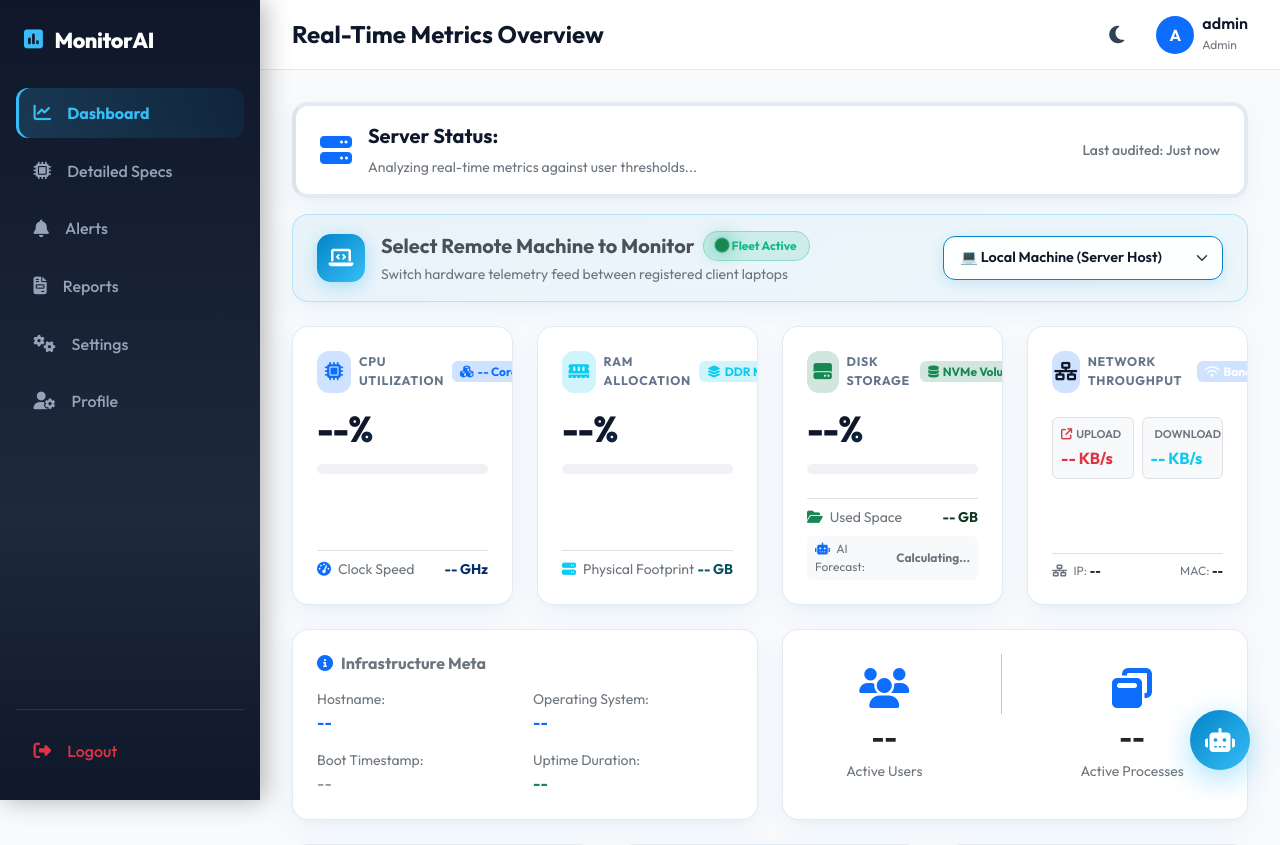
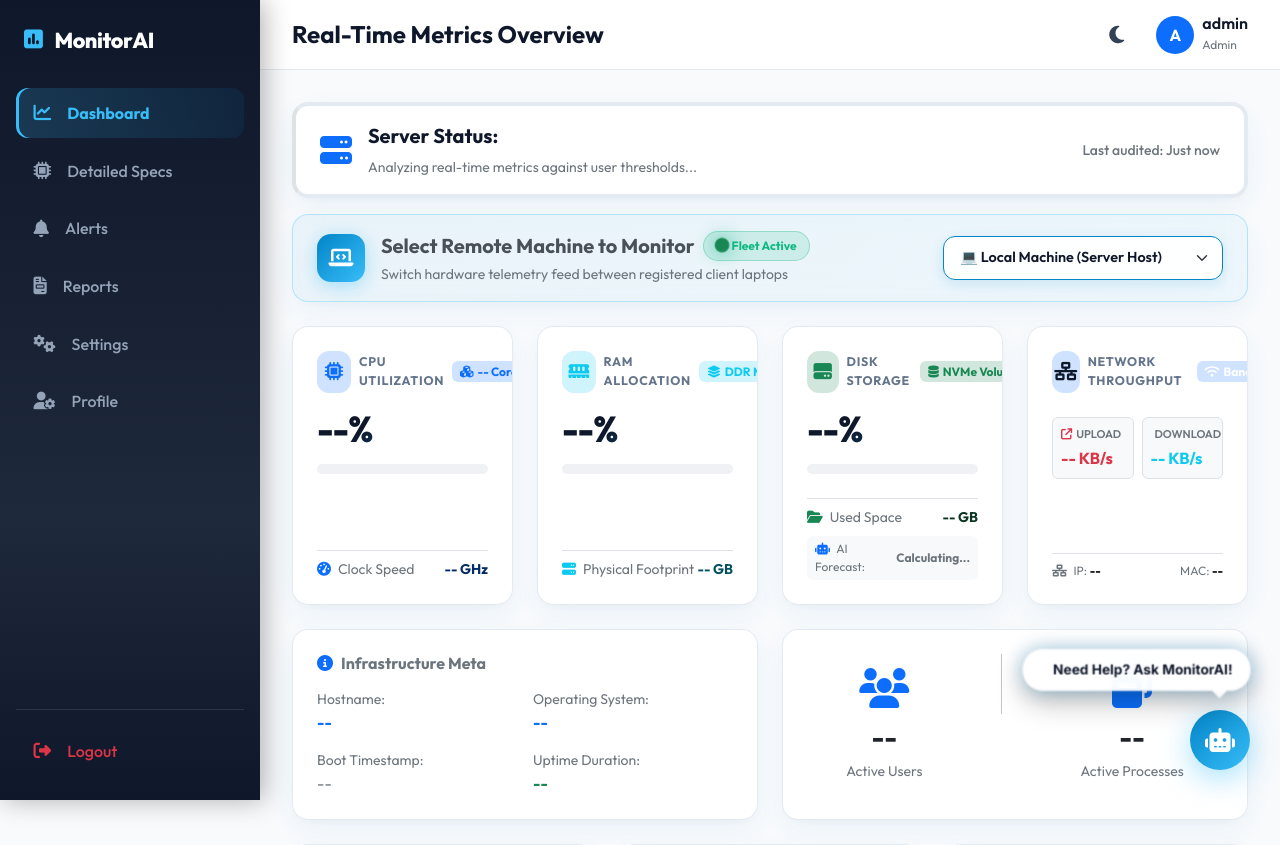
Before and after one commit to Chanthriha2806/Mini-project, a Flask app: page / in a window 1280 px wide. Shown: the top 845 px of the page. Run offline with Flask 3, Linux system fonts and the light colour scheme; a user stored in the database is signed in; data comes from the database, SQL or seed files in the repository; data that the repository does not hold is empty.

Commit message:
Add recurring 10-second Need Help animated popup bubble to chatbot icon

```diff
--- a/app/static/css/style.css
+++ b/app/static/css/style.css
@@ -551,6 +551,56 @@ body {
     font-family: 'Inter', sans-serif;
 }
 
+/* Animated "Need Help!" Speech Bubble Prompt above Chatbot Launcher */
+.chatbot-tooltip-bubble {
+    position: absolute;
+    bottom: 78px;
+    right: 0;
+    white-space: nowrap;
+    background: var(--card-bg);
+    color: var(--text-primary);
+    border: var(--card-border);
+    padding: 0.6rem 1.1rem;
+    border-radius: 20px;
+    font-size: 0.85rem;
+    font-weight: 700;
+    box-shadow: 0 12px 30px rgba(0, 0, 0, 0.25), 0 0 20px var(--accent-glow);
+    display: flex;
+    align-items: center;
+    gap: 0.5rem;
+    opacity: 0;
+    transform: translateY(12px) scale(0.85);
+    pointer-events: none;
+    transition: opacity 0.5s cubic-bezier(0.34, 1.56, 0.64, 1), transform 0.5s cubic-bezier(0.34, 1.56, 0.64, 1);
+    z-index: 9998;
+    backdrop-filter: blur(16px);
+}
+
+.chatbot-tooltip-bubble.show {
+    opacity: 1;
+    transform: translateY(0) scale(1);
+    pointer-events: auto;
+    animation: floatBubbleBounce 2s ease-in-out infinite alternate;
+}
+
+@keyframes floatBubbleBounce {
+    0% { transform: translateY(0) scale(1); }
+    100% { transform: translateY(-6px) scale(1.03); }
+}
+
+.chatbot-tooltip-bubble .bubble-arrow {
+    position: absolute;
+    bottom: -6px;
+    right: 24px;
+    width: 12px;
+    height: 12px;
+    background: var(--card-bg);
+    border-right: var(--card-border);
+    border-bottom: var(--card-border);
+    transform: rotate(45deg);
+}
+
+
 .chatbot-launcher {
     width: 60px;
     height: 60px;
--- a/app/static/js/dashboard.js
+++ b/app/static/js/dashboard.js
@@ -492,6 +492,42 @@ document.addEventListener('DOMContentLoaded', () => {
     const chatbotInput = document.getElementById('chatbotInput');
     const chatbotSendBtn = document.getElementById('chatbotSendBtn');
     const chatbotBody = document.getElementById('chatbotBody');
+    const chatbotTooltip = document.getElementById('chatbotTooltip');
+
+    // 10-Second Recurring "Need Help!" Tooltip Animation Cycle
+    if (chatbotTooltip) {
+        function triggerTooltipCycle() {
+            // Do not show if the chat window is currently open
+            if (chatbotPanel && chatbotPanel.classList.contains('active')) {
+                chatbotTooltip.classList.remove('show');
+                return;
+            }
+
+            // Pop up bubble animation
+            chatbotTooltip.classList.add('show');
+
+            // Stay visible for 5 seconds, then go off
+            setTimeout(() => {
+                chatbotTooltip.classList.remove('show');
+            }, 5000);
+        }
+
+        // Initial popup after 2 seconds
+        setTimeout(triggerTooltipCycle, 2000);
+
+        // Repeat: 5s visible + 10s hidden = 15s interval cycle (exactly 10 seconds off between popups!)
+        setInterval(triggerTooltipCycle, 15000);
+
+        // Also allow clicking the bubble to open the chatbot
+        chatbotTooltip.addEventListener('click', () => {
+            if (chatbotPanel && chatbotLauncher) {
+                chatbotPanel.classList.add('active');
+                chatbotLauncher.classList.add('active');
+                chatbotTooltip.classList.remove('show');
+                if (chatbotInput) chatbotInput.focus();
+            }
+        });
+    }
 
     if (chatbotLauncher && chatbotPanel && chatbotCloseBtn) {
         // Toggle panel
@@ -499,6 +535,7 @@ document.addEventListener('DOMContentLoaded', () => {
             chatbotPanel.classList.toggle('active');
             chatbotLauncher.classList.toggle('active');
             if (chatbotPanel.classList.contains('active')) {
+                if (chatbotTooltip) chatbotTooltip.classList.remove('show');
                 chatbotInput.focus();
             }
         });
--- a/app/templates/dashboard.html
+++ b/app/templates/dashboard.html
@@ -385,6 +385,11 @@
 
 <!-- Floating AI Chatbot Widget -->
 <div class="chatbot-widget">
+    <div class="chatbot-tooltip-bubble" id="chatbotTooltip">
+        <i class="fa-solid fa-sparkles text-warning me-1"></i>
+        <span>Need Help? Ask MonitorAI!</span>
+        <div class="bubble-arrow"></div>
+    </div>
     <button class="chatbot-launcher" id="chatbotLauncher" title="MonitorAI Diagnostic Chatbot">
         <i class="fa-solid fa-robot"></i>
     </button>
```
